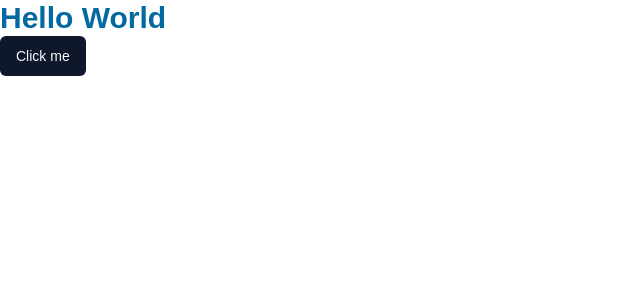
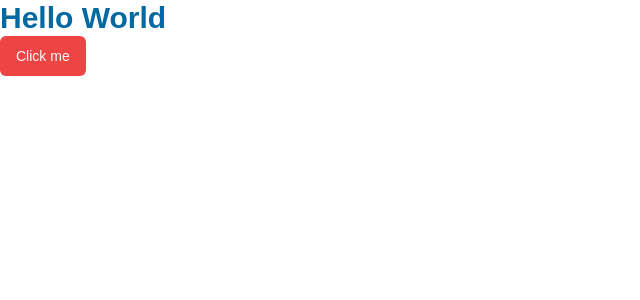
Before and after one commit to ShivamPal7/sikhley, a Next.js app: page / in a window 1280 px wide. Shown: the top 300 px of the page, without its empty margins (0-640 px from the left). Built offline with nearby package versions, Linux system fonts and the light colour scheme.

Commit message:
No changes

```diff
--- a/app/globals.css
+++ b/app/globals.css
@@ -1,6 +1,12 @@
 @tailwind base;
 @tailwind components;
 @tailwind utilities;
+
+html,
+css,
+:root{
+  height: 100%;
+}
 
 body {
   font-family: Arial, Helvetica, sans-serif;
--- a/app/page.tsx
+++ b/app/page.tsx
@@ -5,7 +5,7 @@ export default function Home() {
   return (
     <div>
       <p className="text-3xl font-semibold text-sky-700">Hello World</p>
-      <Button>Click me</Button>
+      <Button variant="destructive">Click me</Button>
     </div>
 
   );
```
